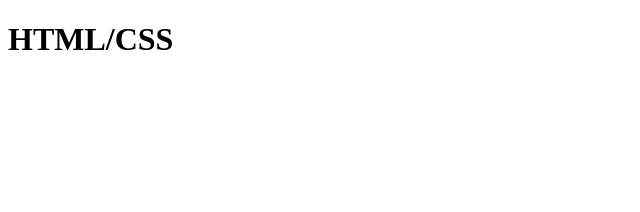
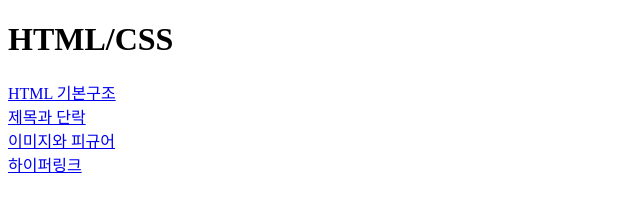
Before and after one commit to 31blue/html-css, a plain HTML site: page index.html in a window 1280 px wide. Shown: the whole page, without its empty margins (0-640 px from the left). Drawn offline with Linux system fonts and the light colour scheme.

```diff
--- a/index.html
+++ b/index.html
@@ -9,5 +9,11 @@
 
   <body>
     <h1>HTML/CSS</h1>
+    <p>
+      <a href="./src/html/01-basic-structure.html">HTML 기본구조</a><br />
+      <a href="./src/html/02-heading-paragraph.html">제목과 단락</a><br />
+      <a href="./src/html/03-image-figure.html">이미지와 피규어</a><br />
+      <a href="./src/html/04-anchor.html">하이퍼링크</a><br />
+    </p>
   </body>
 </html>
```
Also changed, not shown: src/html/01-basic-structure.html (+1 -0 lines), src/html/02-heading-paragraph.html (+1 -0 lines), src/html/03-image-figure.html (+1 -0 lines).
